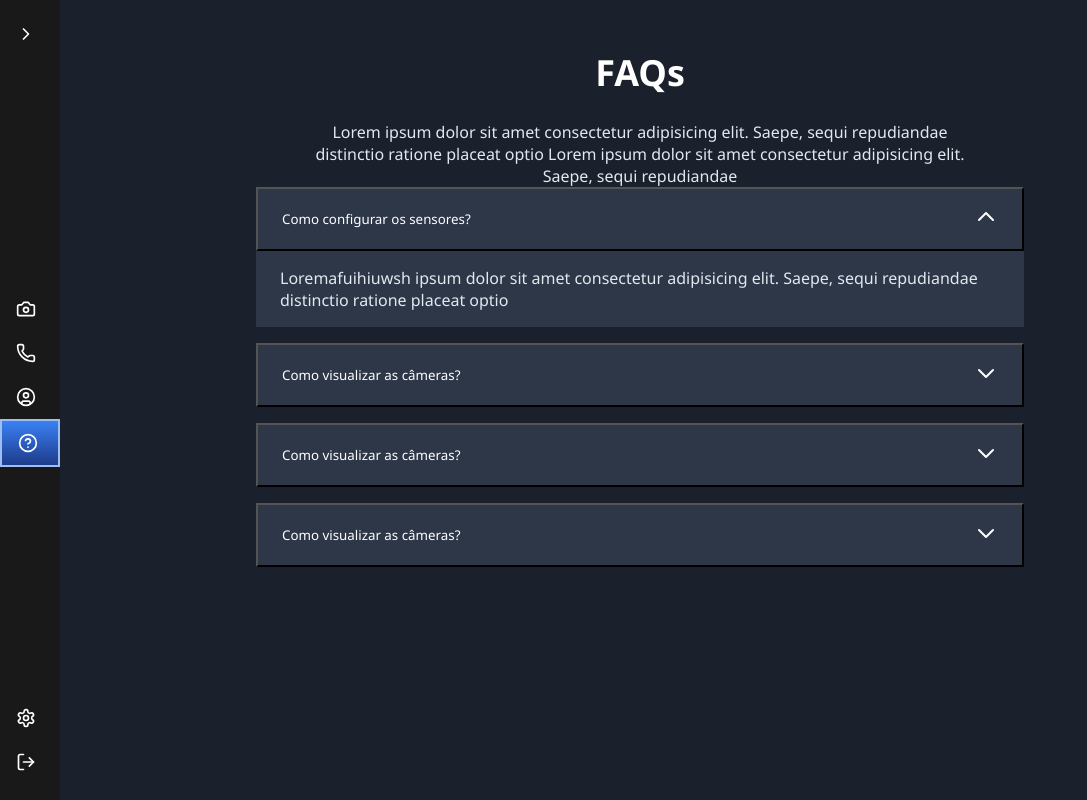
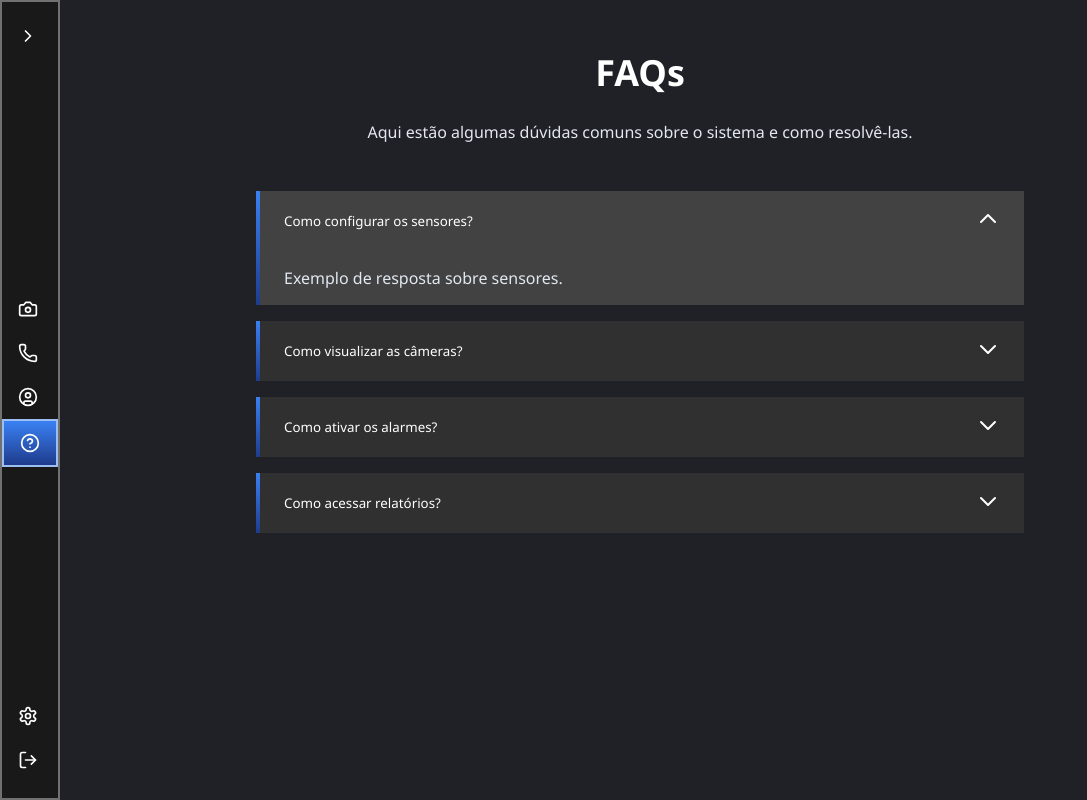
Before and after one commit to SrCoffee1/RK, a React (Create React App) app: page /faq in a window 1280 px wide. Shown: the whole page, without its empty margins (0-1087 px from the left). Built offline with nearby package versions, Linux system fonts and the light colour scheme.

Commit message:
DESIGN FINALIZADO
...

```diff
--- a/src/App.css
+++ b/src/App.css
@@ -1,3 +1,4 @@
+
 .App {
   text-align: center;
 }
--- a/src/App.jsx
+++ b/src/App.jsx
@@ -6,6 +6,7 @@ import { ContatosProvider } from './contexts/ContatosContext';
 import MainApp from './MainApp';
 import Monitoramento from './pages/Monitoramento/Monitoramento';
 import Sidebar from './components/SidebarPackage/Sidebar';
+import './global.css';
 
 // Criação das rotas do aplicativo
 const router = createBrowserRouter([
--- a/src/components/BarraPesquisa/BarraPesquisa.css
+++ b/src/components/BarraPesquisa/BarraPesquisa.css
@@ -1,6 +1,10 @@
 .barra-pesquisa {
-    background-color: #1f2937;
-    border-radius: 9999px;
+    bottom: -1rem;
+    position: relative;
+    margin-left: 25%;
+    width: 50%;
+    background-color: #333333;
+    border-radius: 0.375rem;
     padding: 0.5rem;
     display: flex;
     align-items: center;
--- a/src/components/BotaoNovoContato/BotaoNovoContato.css
+++ b/src/components/BotaoNovoContato/BotaoNovoContato.css
@@ -1,5 +1,10 @@
 .botao-novo-contato {
-    background-color: #2563eb;
+    position: absolute;
+    bottom: 1.5rem;
+    left: 50%;
+    transform: translateX(-50%);
+    width: 40%;
+    background: linear-gradient(#3a81f4, #1e3b8b);
     color: white;
     padding: 0.75rem;
     border-radius: 0.375rem;
@@ -7,9 +12,9 @@
     align-items: center;
     justify-content: center;
     cursor: pointer;
-    margin-bottom: 1rem;
     border: none;
 }
+
 
 .icone-novo-contato {
     margin-right: 0.5rem;
--- a/src/components/ContatoItem/ContatoItem.css
+++ b/src/components/ContatoItem/ContatoItem.css
@@ -3,18 +3,25 @@
 }
 
 .contato-item {
+    margin-left: 20%;
+    width: 60%;
     color: white;
-    background-color: #1f2937;
+    background-color: #333333;
     border-radius: 0.375rem;
     padding: 1rem;
     display: flex;
     align-items: center;
     justify-content: space-between;
-    border-left: 4px solid #3b82f6;
+    border-left: 4px solid;
+    border-image: linear-gradient(to bottom, #3a81f4, #1e3b8b) 1;
+}
+
+.contato-item:hover {
+    background-color: #374151;
 }
 
 .contato-avatar {
-    background-color: #374151;
+    background-color: #4f4f4f;
     border-radius: 50%;
     width: 2.5rem;
     height: 2.5rem;
--- a/src/components/SidebarPackage/Sidebar.css
+++ b/src/components/SidebarPackage/Sidebar.css
@@ -9,6 +9,7 @@
     height: 100vh;
     background-color: #191919;
     color: white;
+    border: #717171 solid 2px;
     width: 60px;
     transition: width 0.3s ease;
     z-index: 1000;
--- /dev/null
+++ b/src/global.css
@@ -0,0 +1,5 @@
+body {
+    background: #202127;
+    margin: 0;
+    font-family: 'Poppins', sans-serif;
+  }
--- a/src/pages/FAQ/FAQ.css
+++ b/src/pages/FAQ/FAQ.css
@@ -1,133 +1,79 @@
-/* Estilos base */
-.min-h-screen {
+.faq-container {
   min-height: 100vh;
+  padding: 3rem 2rem;
 }
 
-  .bg-gray-900 {
-    background-color: #1a202c;
+.faq-content {
+  max-width: 48rem;
+  margin: 0 auto;
 }
 
-  .py-12 {
-    padding-top: 3rem;
-    padding-bottom: 3rem;
+.faq-title {
+  font-size: 2.25rem;
+  font-weight: 700;
+  text-align: center;
+  color: white;
+  margin-bottom: 1.5rem;
 }
 
-  .px-8 {
-    padding-left: 2rem;
-    padding-right: 2rem;
-  }
-
-  .max-w-3xl {
-    max-width: 48rem;
-  }
-
-  .mx-auto {
+.faq-description {
+  color: #e2e8f0;
+  text-align: center;
+  margin-bottom: 3rem;
+  max-width: 42rem;
   margin-left: auto;
   margin-right: auto;
 }
 
-  .text-4xl {
-    font-size: 2.25rem;
+.faq-list > * + * {
+  margin-top: 1rem;
 }
 
-  .font-bold {
-    font-weight: 700;
+.faq-item {
+  border-left: 4px solid;
+  border-image: linear-gradient(to bottom, #3a81f4, #1e3b8b) 1;
+  overflow: hidden;
 }
 
-  .text-center {
-    text-align: center;
+.faq-question-button {
+  width: 100%;
+  padding: 1rem 1.5rem;
+  text-align: left;
+  display: flex;
+  justify-content: space-between;
+  align-items: center;
+  outline: none;
+  border: none;
+  background-color: transparent;
+  cursor: pointer;
 }
 
-  .text-white {
+.faq-active {
+  background-color: #424242;
+}
+
+.faq-inactive {
+  background-color: #303030;
+}
+
+.faq-question-text {
+  color: white;
+  font-weight: 500;
+}
+
+.faq-icon {
+  margin-left: 1.5rem;
+  flex-shrink: 0;
+}
+
+.faq-icon-svg {
+  width: 1.5rem;
+  height: 1.5rem;
   color: white;
 }
 
-  .mb-6 {
-    margin-bottom: 1.5rem;
-  }
-
-  .text-gray-300 {
+.faq-answer {
+  background-color: #424242;
+  padding: 1rem 1.5rem;
   color: #e2e8f0;
 }
-
-  .max-w-2xl {
-    max-width: 42rem;
-  }
-
-  .space-y-4 > * + * {
-    margin-top: 1rem;
-  }
-
-  .border-l-4 {
-    border-left-width: 4px;
-  }
-
-  .border-blue-500 {
-    border-color: #3b82f6;
-  }
-
-  .overflow-hidden {
-    overflow: hidden;
-  }
-
-  .w-full {
-    width: 100%;
-  }
-
-  .px-6 {
-    padding-left: 1.5rem;
-    padding-right: 1.5rem;
-  }
-
-  .py-4 {
-    padding-top: 1rem;
-    padding-bottom: 1rem;
-  }
-
-  .text-left {
-    text-align: left;
-  }
-
-  .flex {
-    display: flex;
-  }
-
-  .justify-between {
-    justify-content: space-between;
-  }
-
-  .items-center {
-    align-items: center;
-  }
-
-  .focus\:outline-none:focus {
-    outline: none;
-  }
-
-  .bg-gray-700 {
-    background-color: #2d3748;
-  }
-
-  .bg-gray-800 {
-    background-color: #2d3748;
-  }
-
-  .ml-6 {
-    margin-left: 1.5rem;
-  }
-
-  .flex-shrink-0 {
-    flex-shrink: 0;
-  }
-
-  .h-6 {
-    height: 1.5rem;
-  }
-
-  .w-6 {
-    width: 1.5rem;
-  }
-
-  .text-gray-300 {
-    color: #e2e8f0;
-  }
--- a/src/pages/FAQ/FAQ.jsx
+++ b/src/pages/FAQ/FAQ.jsx
@@ -7,19 +7,19 @@ const FAQ = () => {
   const faqs = [
     {
       question: "Como configurar os sensores?",
-      answer: "Loremafuihiuwsh ipsum dolor sit amet consectetur adipisicing elit. Saepe, sequi repudiandae distinctio ratione placeat optio"
+      answer: "Exemplo de resposta sobre sensores."
     },
     {
       question: "Como visualizar as câmeras?",
-      answer: "Lorem ipsum dolor sit amet consectetur adipisicing elit. Saepe, sequi repudiandae distinctio ratione placeat optio"
+      answer: "Exemplo de resposta sobre câmeras."
     },
     {
-      question: "Como visualizar as câmeras?",
-      answer: "Lorem ipsum dolor sit amet consectetur adipisicing elit. Saepe, sequi repudiandae distinctio ratione placeat optio"
+      question: "Como ativar os alarmes?",
+      answer: "Exemplo de resposta sobre alarmes."
     },
     {
-      question: "Como visualizar as câmeras?",
-      answer: "Lorem ipsum dolor sit amet consectetur adipisicing elit. Saepe, sequi repudiandae distinctio ratione placeat optio"
+      question: "Como acessar relatórios?",
+      answer: "Exemplo de resposta sobre relatórios."
     }
   ];
 
@@ -28,34 +28,31 @@ const FAQ = () => {
   };
 
   return (
-    <div className="min-h-screen bg-gray-900 py-12 px-8">
-      <div className="max-w-3xl mx-auto">
-        <h1 className="text-4xl font-bold text-center text-white mb-6">FAQs</h1>
+    <div className="faq-container">
+      <div className="faq-content">
+        <h1 className="faq-title">FAQs</h1>
 
-        <p className="text-gray-300 text-center mb-12 max-w-2xl mx-auto">
-          Lorem ipsum dolor sit amet consectetur adipisicing elit.
-          Saepe, sequi repudiandae distinctio ratione placeat optio
-          Lorem ipsum dolor sit amet consectetur adipisicing elit.
-          Saepe, sequi repudiandae
+        <p className="faq-description">
+          Aqui estão algumas dúvidas comuns sobre o sistema e como resolvê-las.
         </p>
 
-        <div className="space-y-4">
+        <div className="faq-list">
           {faqs.map((faq, index) => (
-            <div key={index} className="border-l-4 border-blue-500 overflow-hidden">
+            <div key={index} className="faq-item">
               <button
-                className={`w-full px-6 py-4 text-left flex justify-between items-center focus:outline-none ${
-                  activeIndex === index ? "bg-gray-700" : "bg-gray-800"
+                className={`faq-question-button ${
+                  activeIndex === index ? "faq-active" : "faq-inactive"
                 }`}
                 onClick={() => toggleFAQ(index)}
               >
-                <span className="text-white font-medium">{faq.question}</span>
-                <span className="ml-6 flex-shrink-0">
+                <span className="faq-question-text">{faq.question}</span>
+                <span className="faq-icon">
                   {activeIndex === index ? (
-                    <svg className="h-6 w-6 text-white" fill="none" viewBox="0 0 24 24" stroke="currentColor">
+                    <svg className="faq-icon-svg" fill="none" viewBox="0 0 24 24" stroke="currentColor">
                       <path strokeLinecap="round" strokeLinejoin="round" strokeWidth={2} d="M5 15l7-7 7 7" />
                     </svg>
                   ) : (
-                    <svg className="h-6 w-6 text-white" fill="none" viewBox="0 0 24 24" stroke="currentColor">
+                    <svg className="faq-icon-svg" fill="none" viewBox="0 0 24 24" stroke="currentColor">
                       <path strokeLinecap="round" strokeLinejoin="round" strokeWidth={2} d="M19 9l-7 7-7-7" />
                     </svg>
                   )}
@@ -63,8 +60,8 @@ const FAQ = () => {
               </button>
 
               {activeIndex === index && (
-                <div className="px-6 py-4 bg-gray-700">
-                  <p className="text-gray-300">{faq.answer}</p>
+                <div className="faq-answer">
+                  <p>{faq.answer}</p>
                 </div>
               )}
             </div>
--- a/src/pages/LOGINeCADASTRO/LoginECadastro.css
+++ b/src/pages/LOGINeCADASTRO/LoginECadastro.css
@@ -6,9 +6,6 @@
     font-family: 'Segoe UI', Tahoma, Geneva, Verdana, sans-serif;
   }
 
-  body {
-    background-color: #0a0a13;
-  }
 
   .auth-container {
     display: flex;
@@ -23,7 +20,7 @@
     max-width: 380px;
     height: 500%;
     min-height: 400px;
-    background-color: #131313;
+    background: linear-gradient(#050505, #191919);
     border-radius: 20px;
     overflow: hidden;
     border: 2px solid #1a73e8;
@@ -32,7 +29,7 @@
 
   /* Cabeçalho com título */
   .auth-header {
-    background-color: #131313;
+    background: linear-gradient(#242424, #242424);
     padding: 20px 0;
     text-align: center;
     position: relative;
@@ -55,12 +52,16 @@
     left: 0;
     width: 100%;
     height: 20px;
-    background-color: #131313;
+    background: linear-gradient(#242424, #242424);
     border-top-left-radius: 50% 100%;
     border-top-right-radius: 50% 100%;
-    border-top: 2px solid #1a73e8;
+    border-top: 4px solid #1a73e8;
     z-index: 1;
+    margin-bottom: -20px;
+
+    transform: rotate(180deg); /* 👉 isso inverte o elemento */
   }
+
 
   /* Formulário */
   .auth-form {
@@ -117,7 +118,7 @@
   .submit-btn {
     width: 100%;
     padding: 12px;
-    background: linear-gradient(to right, #1a73e8, #3f9bfc);
+    background: linear-gradient(#3a81f4, #1e3b8b);
     color: white;
     border: none;
     border-radius: 25px;
@@ -149,7 +150,7 @@
   max-width: 300px;
   height: 40px;
   color: #fff;
-  background-color: #131313;
+  background: linear-gradient(#3a81f4, #1e3b8b);
   border-top-left-radius: 50% 100%;
   border-top-right-radius: 50% 100%;
   border-top: 3px solid #1a73e8;
```
Lines whose indentation alone changed are shown as unchanged.
